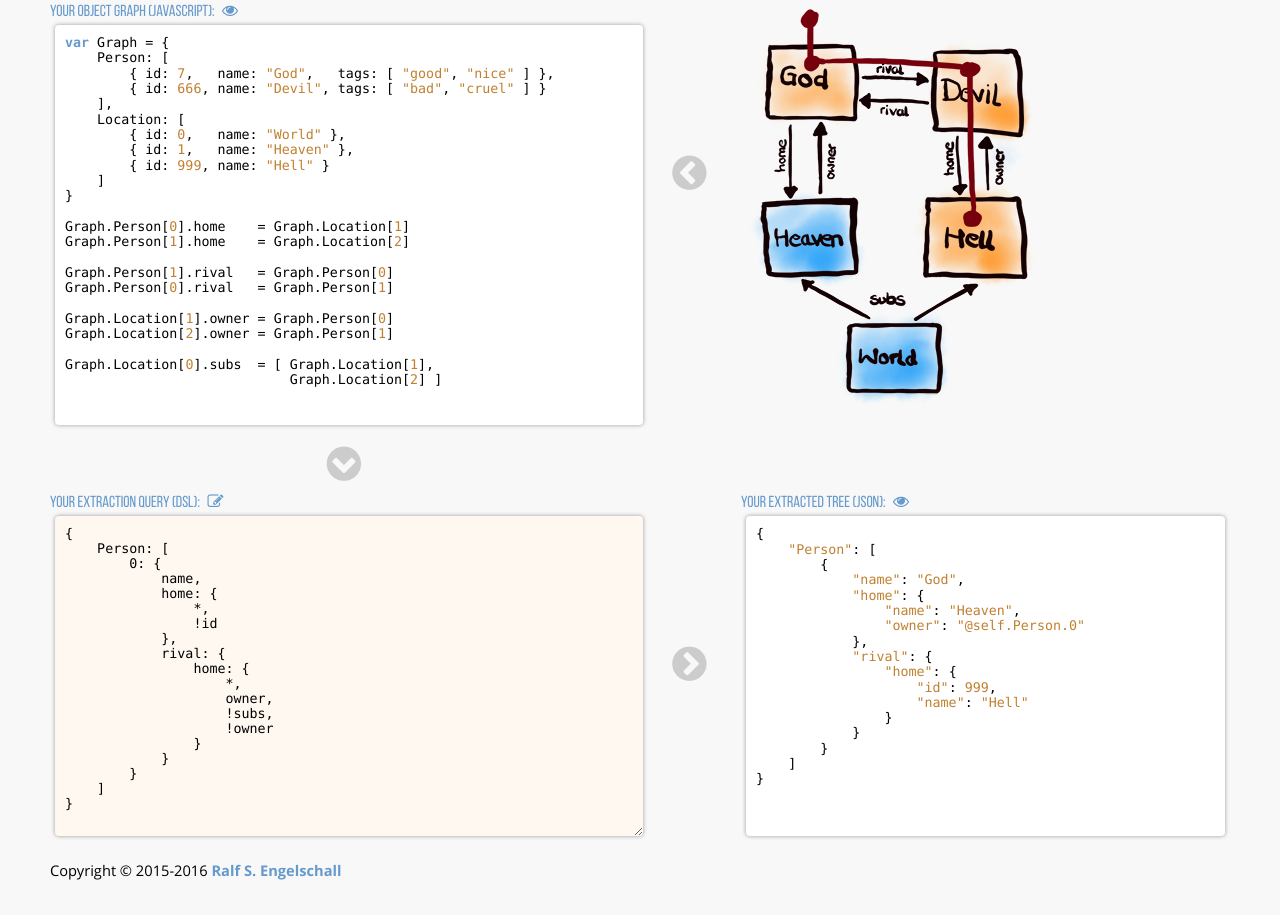
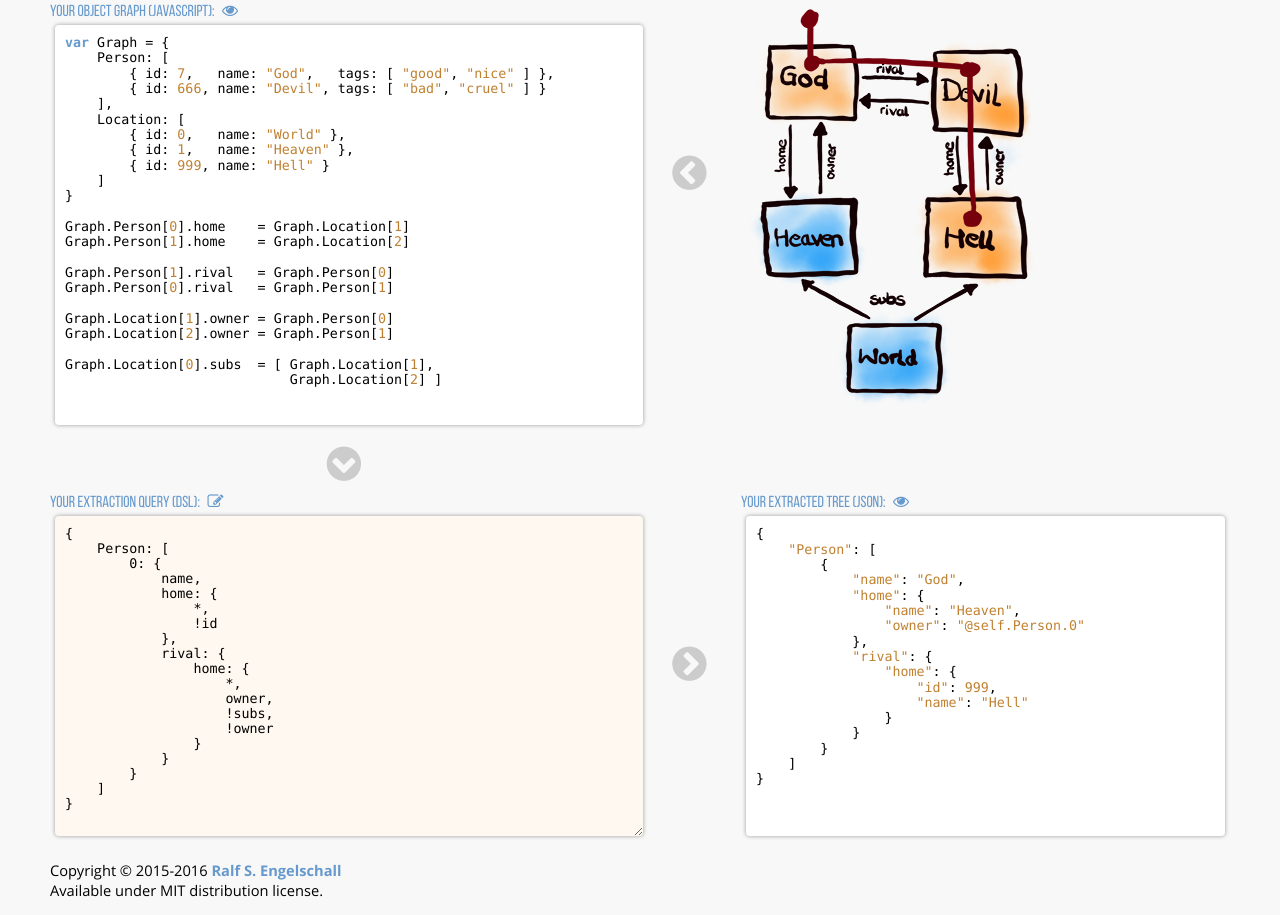
Before and after one commit to rse/extraction, a website: page index.html in a window 1280 px wide. Shown: the part 344-1259 px from the top of the page. Drawn offline with Linux system fonts and the light colour scheme.

Commit message:
style errors

```diff
--- a/index.html
+++ b/index.html
@@ -148,6 +148,7 @@ Graph.Location[0].subs  = [ Graph.Location[1],
             </div>
         </div>
         <p/>
-        Copyright &copy; 2015-2016 <a href="http://engelschall.com/">Ralf S. Engelschall</a>
+        Copyright &copy; 2015-2016 <a href="http://engelschall.com/">Ralf S. Engelschall</a><br/>
+        Available under MIT distribution license.
     </body>
 </html>
```
